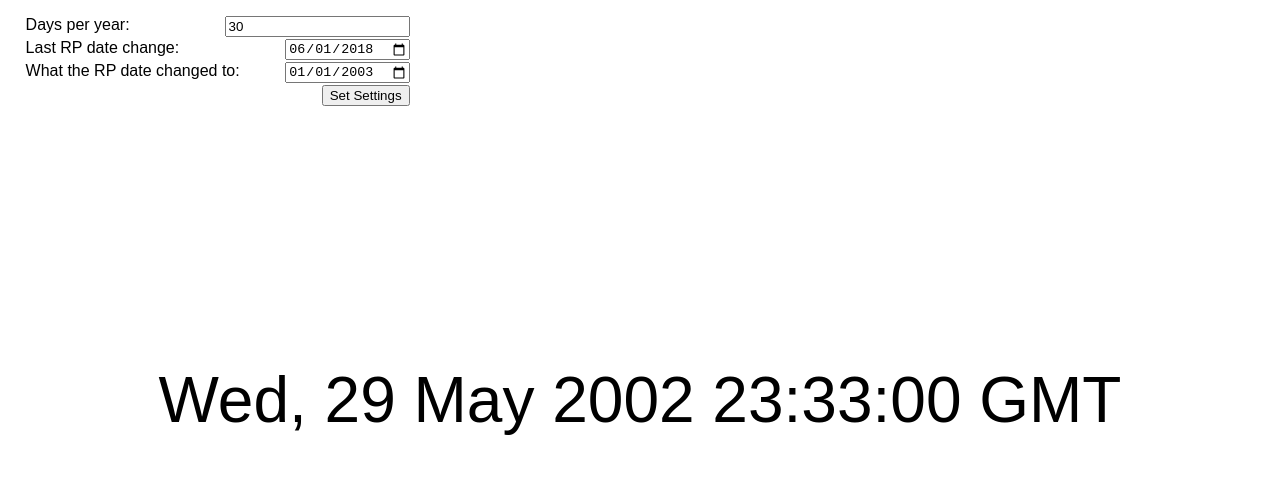
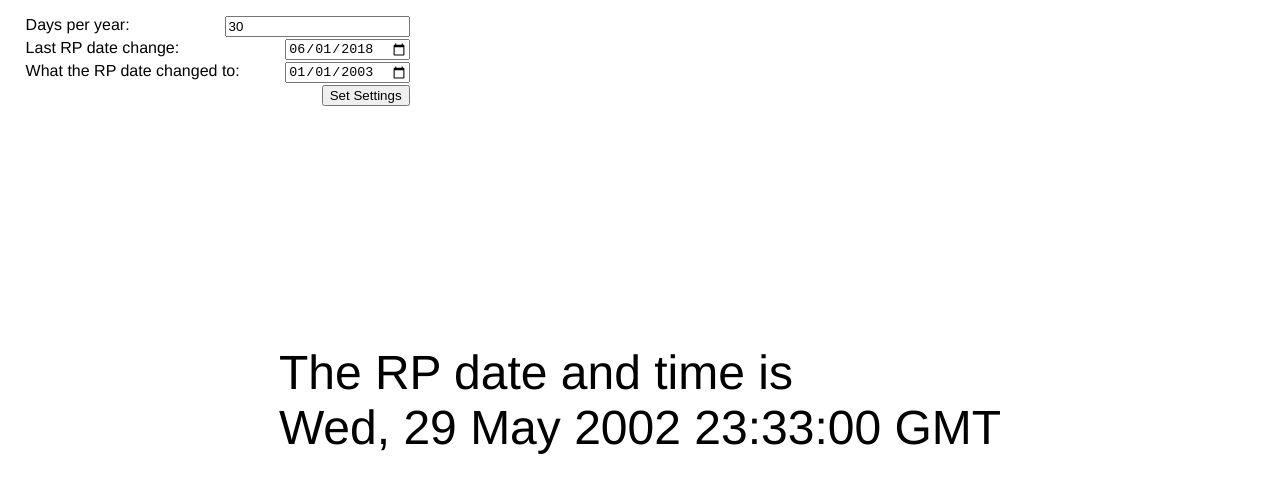
Before and after one commit to compupro/rp-time-calculator, a plain HTML site: page index.html in a window 1280 px wide. Drawn offline with Linux system fonts and the light colour scheme.

Commit message:
Add label

```diff
--- a/index.html
+++ b/index.html
@@ -2,15 +2,18 @@
 	<title>RP Time Calculator</title>
 	<style>
 			body {
-				font-family: sans-serif;
+				font-family: helvetica, sans-serif;
 			}
 
 			#displayContainer {
-				display:flex;
-				justify-content:center;
-				align-items:center;
-				height:100%;
-				font-size: 400%;
+				display: flex;
+				justify-content: center;
+				align-items: center;
+				height: 100%;
+			}
+
+			#timeDisplay {
+				font-size: 300%;
 			}
 
 			#settings {
--- a/main.js
+++ b/main.js
@@ -12,7 +12,7 @@ function setSettings(){
 function setTime(){
 	var display = document.getElementById("timeDisplay");
 	var rpUnixTime = new Date(Math.floor((365/daysPerYear)*((Date.now()/1000)-lastDateChange)+lastDateEpoch)*1000);
-	display.innerHTML = rpUnixTime.toGMTString();
+	display.innerHTML = "The RP date and time is<br>" + rpUnixTime.toGMTString();
 }
 
 setInterval(function(){setTime()}, 1);
```
